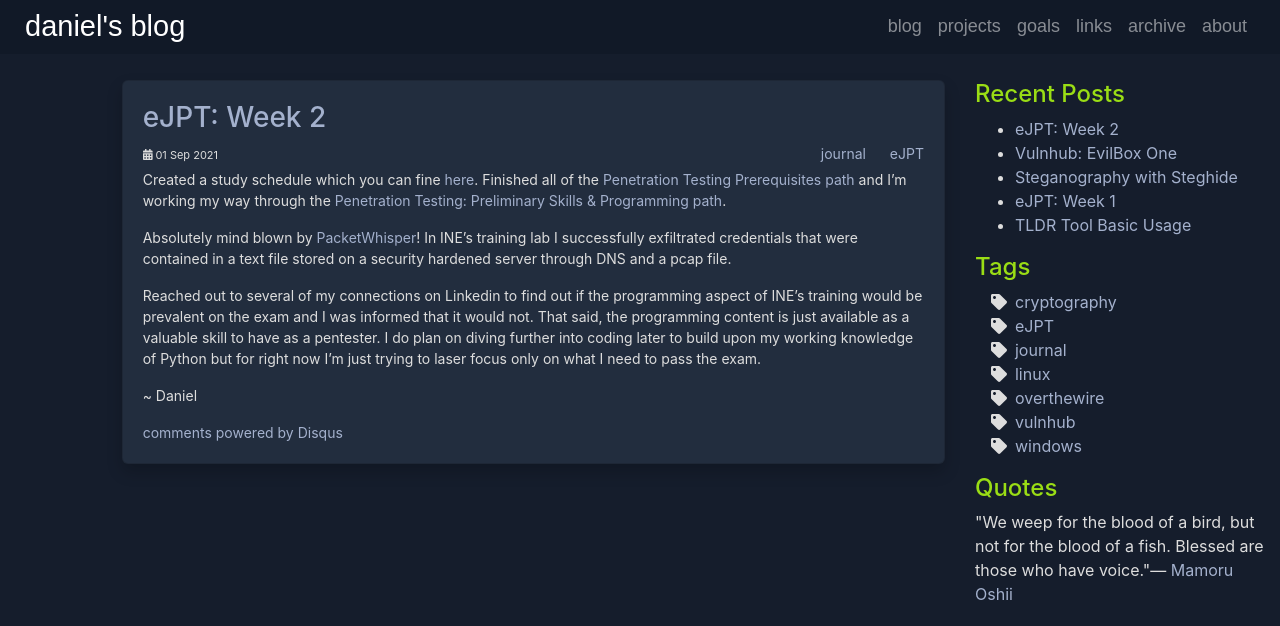
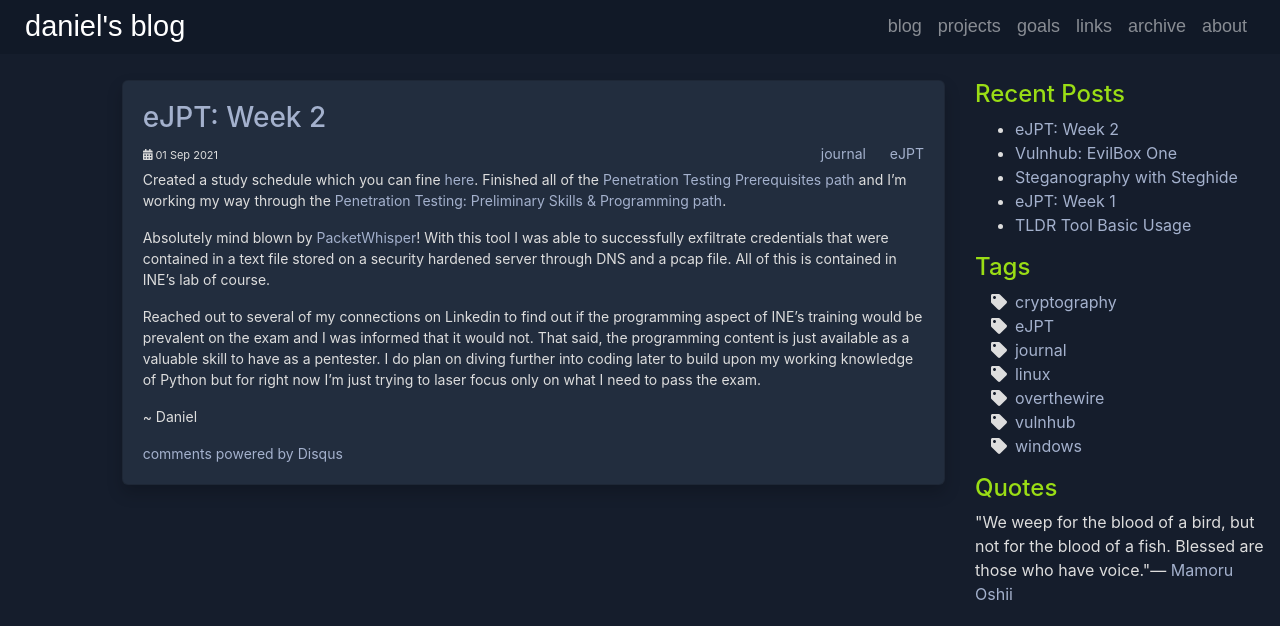
Before and after one commit to danieldavidson/danieldavidson.github.io, a Jekyll site: the page built from _posts/2021-09-01-eJPT-week-2.md, in a window 1280 px wide and 1064 px high, cut to the strip 0-626 px from the top of the window. Built offline with Jekyll 4.4.1, drawn with Linux system fonts in a browser that asks for light colours; comment, search, counter and statistics services are not loaded.

Commit message:
Update 2021-09-01-eJPT-week-2.md

```diff
--- a/_posts/2021-09-01-eJPT-week-2.md
+++ b/_posts/2021-09-01-eJPT-week-2.md
@@ -11,7 +11,7 @@ comments: true
 
 Created a study schedule which you can fine [here](https://docs.google.com/spreadsheets/d/e/2PACX-1vThAsqZ10T-qImrnpd3tcAIL86El04odR15FhXQqGNkwkEDAXVzXakiEbuLdr0U1AUAINAz4iB1o_Nm/pubhtml). Finished all of the [Penetration Testing Prerequisites path](https://my.ine.com/CyberSecurity/courses/309de2a5/penetration-testing-prerequisites) and I'm working my way through the [Penetration Testing: Preliminary Skills & Programming path](https://my.ine.com/CyberSecurity/learning-paths/a223968e-3a74-45ed-884d-2d16760b8bbd/penetration-testing-student).
 
-Absolutely mind blown by [PacketWhisper](https://github.com/TryCatchHCF/PacketWhisper)! In INE's training lab I successfully exfiltrated credentials that were contained in a text file stored on a security hardened server through DNS and a pcap file.
+Absolutely mind blown by [PacketWhisper](https://github.com/TryCatchHCF/PacketWhisper)! With this tool I was able to successfully exfiltrate credentials that were contained in a text file stored on a security hardened server through DNS and a pcap file. All of this is contained in INE's lab of course.
 
 Reached out to several of my connections on Linkedin to find out if the programming aspect of INE's training would be prevalent on the exam and I was informed that it would not. That said, the programming content is just available as a valuable skill to have as a pentester. I do plan on diving further into coding later to build upon my working knowledge of Python but for right now I'm just trying to laser focus only on what I need to pass the exam.
 
```
